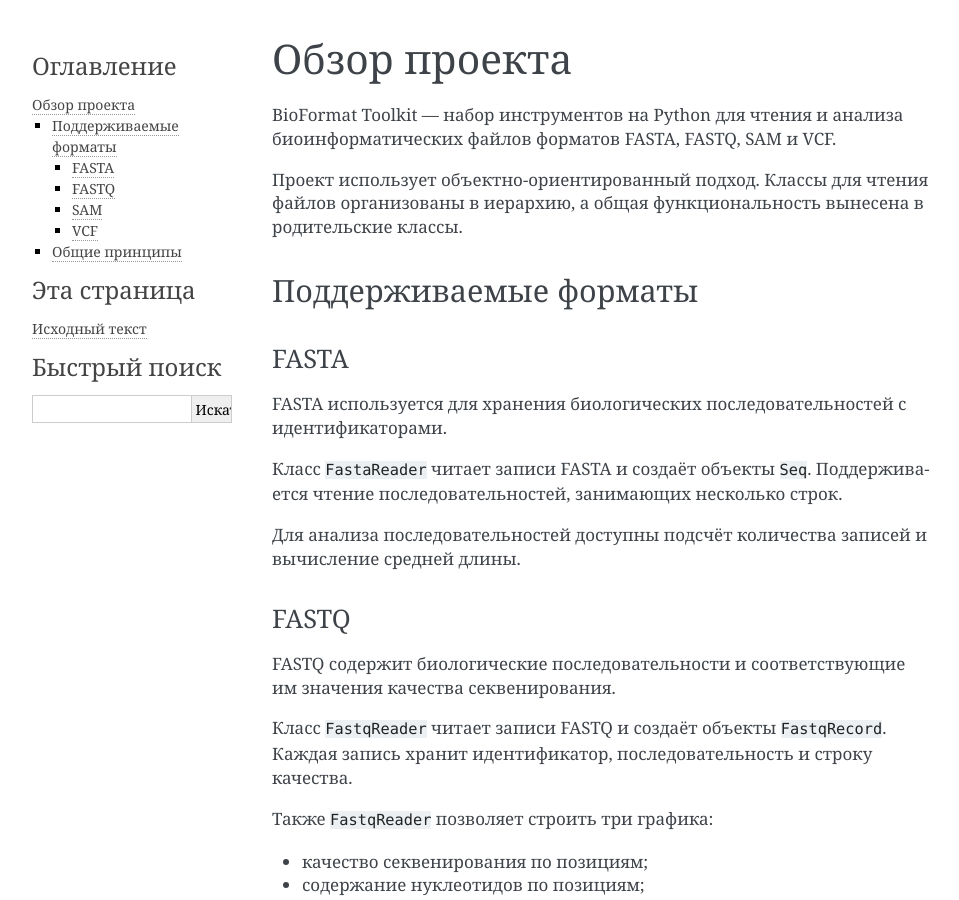
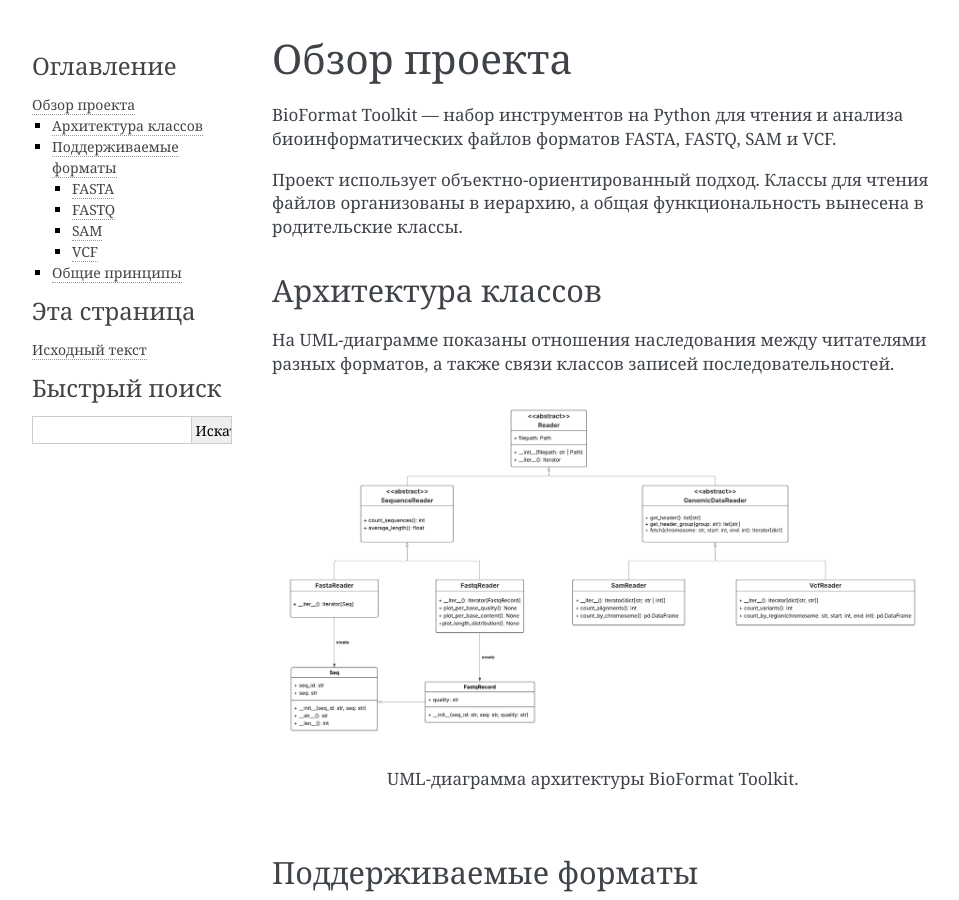
Before and after one commit to nnvrmind/bioformat_toolkit, a Sphinx documentation site: the page built from docs/source/overview.rst, in a window 1280 px wide and 900 px high. Shown: the whole window, without its empty margins (148-1107 px from the left). Built offline with Sphinx 7.4.7, drawn with Linux system fonts in a browser that asks for light colours.

Commit message:
Добавить UML-диаграмму в документацию

```diff
--- a/docs/source/overview.rst
+++ b/docs/source/overview.rst
@@ -7,6 +7,19 @@ BioFormat Toolkit — набор инструментов на Python для ч
 Проект использует объектно-ориентированный подход. Классы для чтения
 файлов организованы в иерархию, а общая функциональность вынесена
 в родительские классы.
+
+Архитектура классов
+-------------------
+
+На UML-диаграмме показаны отношения наследования между читателями
+разных форматов, а также связи классов записей последовательностей.
+
+.. figure:: _static/architecture.png
+   :alt: UML-диаграмма классов BioFormat Toolkit
+   :align: center
+   :width: 100%
+
+   UML-диаграмма архитектуры BioFormat Toolkit.
 
 Поддерживаемые форматы
 ----------------------
```
Also changed, not shown: docs/source/_static/architecture.png (added).
